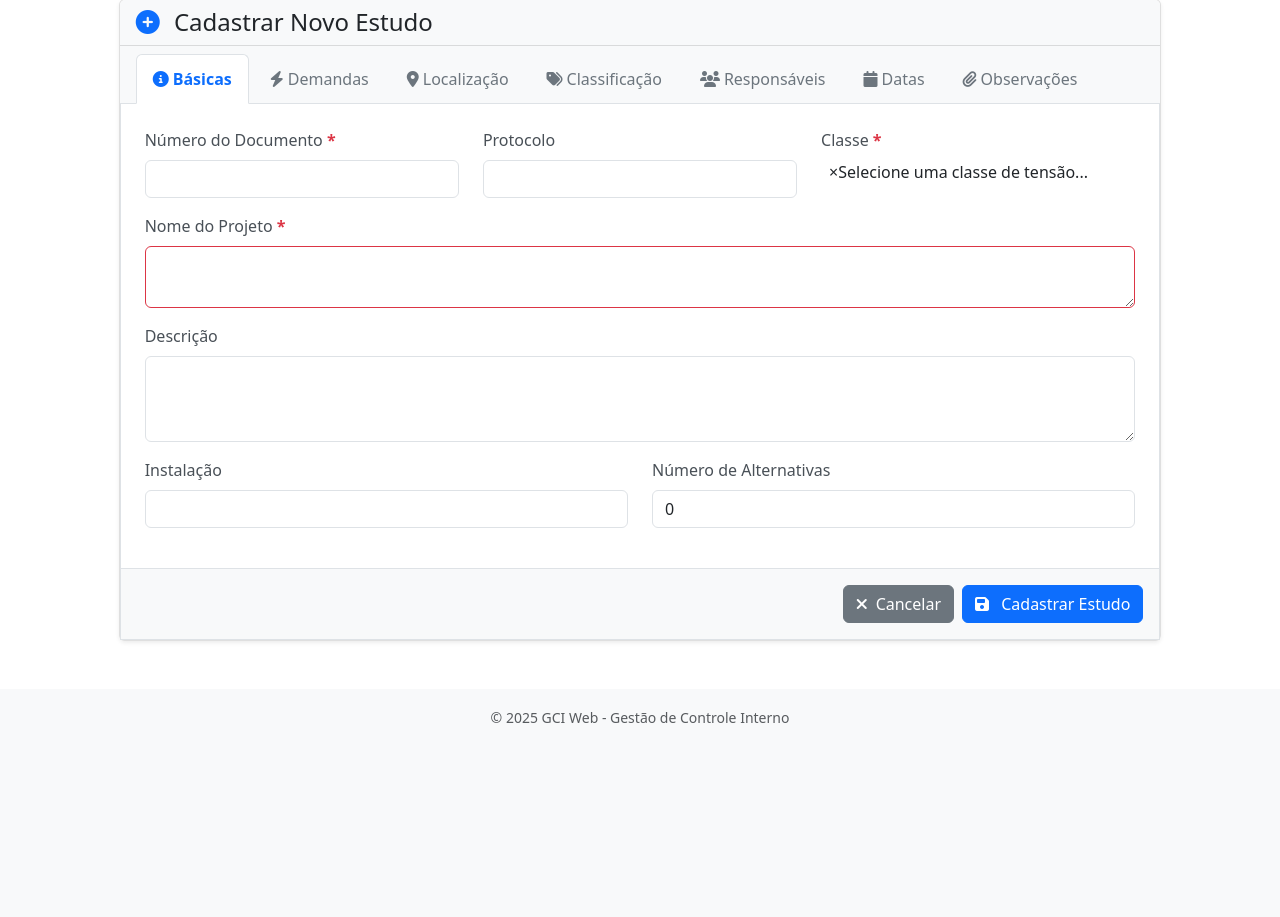
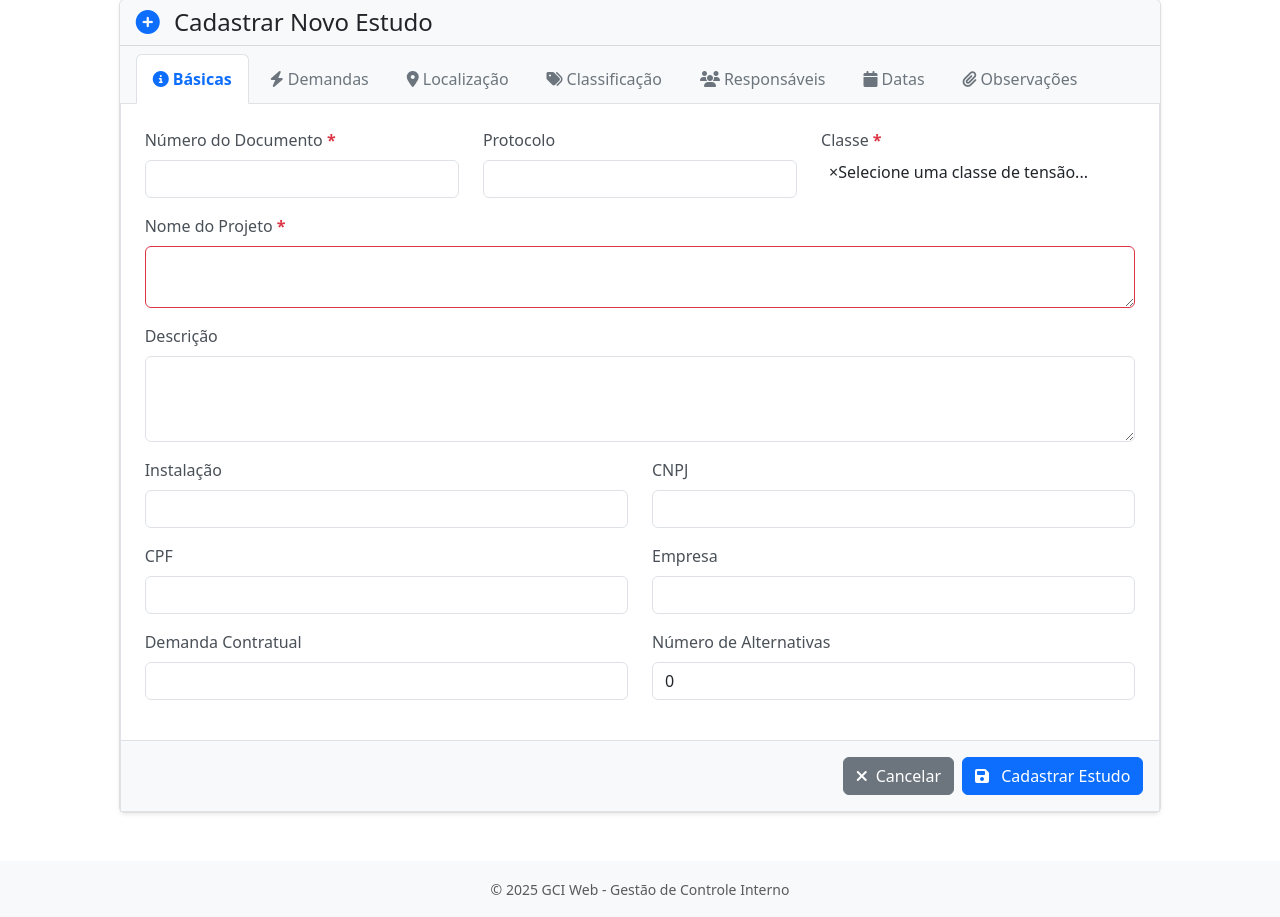
Before and after one commit to EDP-DDPE/GCIWeb, a Flask app: template app/cadastro/templates/cadastro/cadastrar_estudo.html in a window 1280 px wide. Shown: the part 73-990 px from the top of the page. Before the commit the page ends 796 px from the top, so only its background shows below. Run offline with Flask 3, Linux system fonts and the light colour scheme; the template is opened without the code that fills it: values that come from a table or form of the project are taken from there, others are empty; parts of the project's set-up code (start-up, migrations or seed data) failed here and were passed over; some libraries are stand-ins or nearby versions.

Commit message:
adicionado consulta de CNPJ, cadastro de Socios, e consulta de Nº de Instalação

```diff
--- a/app/cadastro/forms.py
+++ b/app/cadastro/forms.py
@@ -17,7 +17,12 @@ class EstudoForm(FlaskForm):
     tensao = SelectField('Classe', choices=[], coerce=int, validators=[DataRequired()])
 
     # Campo instalação (pode ser um número ou texto dependendo do uso)
-    instalacao = StringField('Instalação', validators=[Optional()])
+    instalacao = IntegerField('Instalação', validators=[Optional()])
+    CPNJ = IntegerField('CNPJ', validators=[Optional()])
+    CPF = IntegerField('CPF', validators=[Optional()])
+    nome_empresa = StringField('Empresa', validators=[Optional()], render_kw={"readonly": True})
+    demanda = FloatField('Demanda Contratual', validators=[Optional()], render_kw={"readonly": True})
+
 
     # Número de alternativas
     n_alternativas = IntegerField('Número de Alternativas',
--- a/app/cadastro/templates/cadastro/cadastrar_estudo.html
+++ b/app/cadastro/templates/cadastro/cadastrar_estudo.html
@@ -142,12 +142,51 @@
                                 </div>
 
                                 <div class="row">
+                                    <!-- Instalação -->
                                     <div class="col-md-6">
                                         <div class="mb-3">
                                             {{ form.instalacao.label(class="form-label") }}
-                                            {{ form.instalacao(class="form-control") }}
+                                            {{ form.instalacao(class="form-control", id="instalacao") }}
                                         </div>
                                     </div>
+
+                                    <!-- CNPJ -->
+                                    <div class="col-md-6">
+                                        <div class="mb-3">
+                                            {{ form.CPNJ.label(class="form-label") }}
+                                            {{ form.CPNJ(class="form-control", id="CNPJ") }}
+                                        </div>
+                                    </div>
+                                </div>
+
+                                <div class="row">
+                                    <!-- CPF -->
+                                    <div class="col-md-6">
+                                        <div class="mb-3">
+                                            {{ form.CPF.label(class="form-label") }}
+                                            {{ form.CPF(class="form-control", id="CPF") }}
+                                        </div>
+                                    </div>
+
+                                    <!-- Empresa -->
+                                    <div class="col-md-6">
+                                        <div class="mb-3">
+                                            {{ form.nome_empresa.label(class="form-label") }}
+                                            {{ form.nome_empresa(class="form-control", id="nome_empresa", readonly=true) }}
+                                        </div>
+                                    </div>
+                                </div>
+
+                                <div class="row">
+                                    <!-- Demanda Contratual -->
+                                    <div class="col-md-6">
+                                        <div class="mb-3">
+                                            {{ form.demanda.label(class="form-label") }}
+                                            {{ form.demanda(class="form-control", id="demanda_contratual", readonly=true) }}
+                                        </div>
+                                    </div>
+
+                                    <!-- Número de Alternativas -->
                                     <div class="col-md-6">
                                         <div class="mb-3">
                                             {{ form.n_alternativas.label(class="form-label") }}
@@ -1041,6 +1080,34 @@ $(document).ready(function() {
             });
         }
     });
+    // Pesquisa cliente por numero de Instalacao
+    $('#instalacao').change(function() {
+        var instalacao_value=$(this).val();
+        if (instalacao_value) {
+            $.get('/api/cliente/' + instalacao_value, function(data) {
+                console.log(data)
+                if (data.cnpj) {
+                    $('#CNPJ').val(data.cnpj).closest('.mb-3').show();
+                    $.get('/api/consulta/' + data.cnpj, function(data2) {
+                        if (data2.id_empresa = 0) {
+                            flash('Nova empresa cadastrada.')
+                        }
+                    })
+                } else {
+                    $('#CNPJ').val('').closest('.mb-3').hide();
+                }
+
+                if (data.cpf) {
+                    $('#CPF').val(data.CPF).closest('.mb-3').show();
+                } else {
+                    $('#CPF').val('').closest('.mb-3').hide();
+                }
+                $('#nome_empresa').val(data.nome || '');
+                $('#demanda_contratual').val(data.carga || '');
+            })
+        }
+    })
+
 
     // Filtros dinâmicos baseados na EDP selecionada
     $('#edp-select').change(function() {
```
Also changed, not shown: app/api/routes.py (+136 -18 lines).
